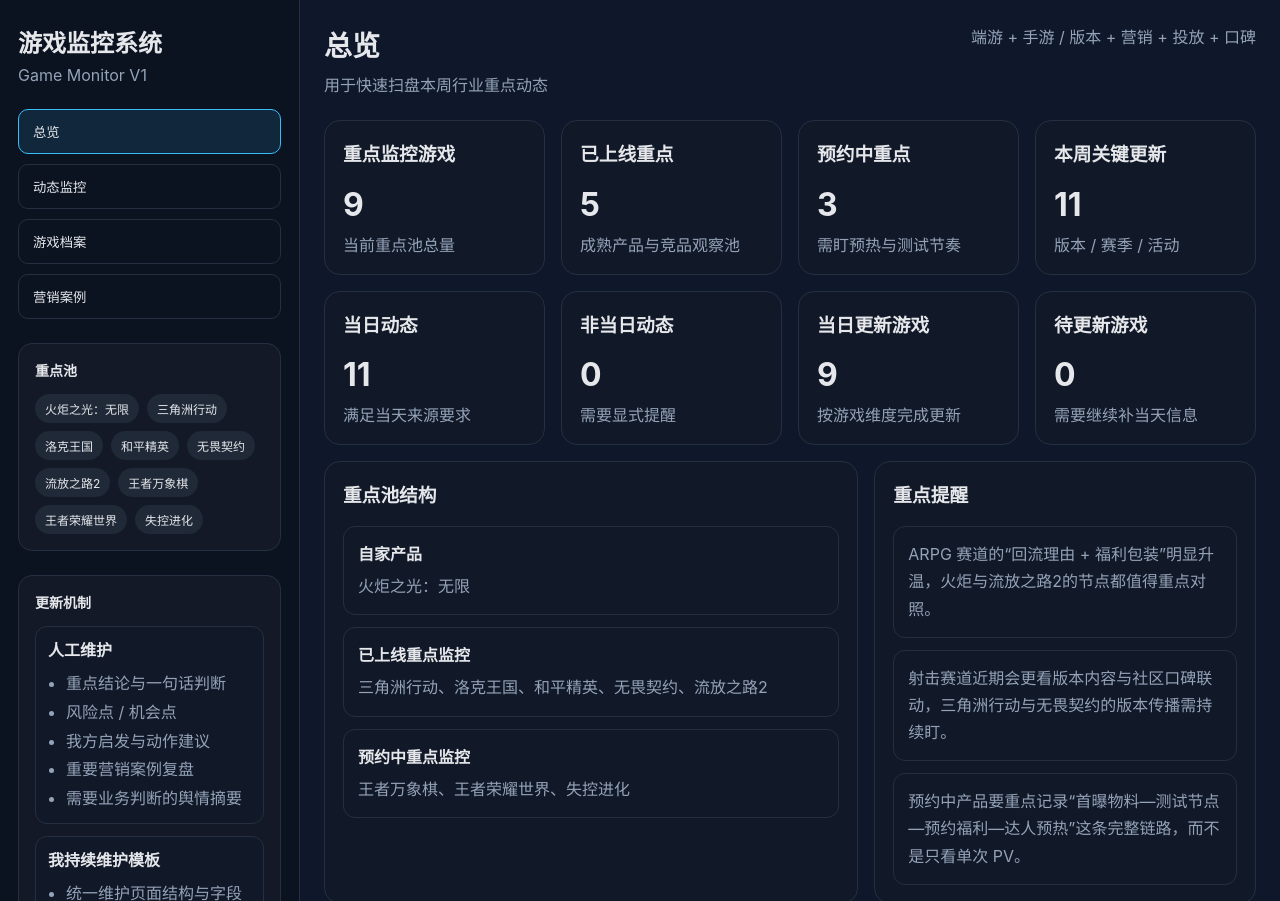
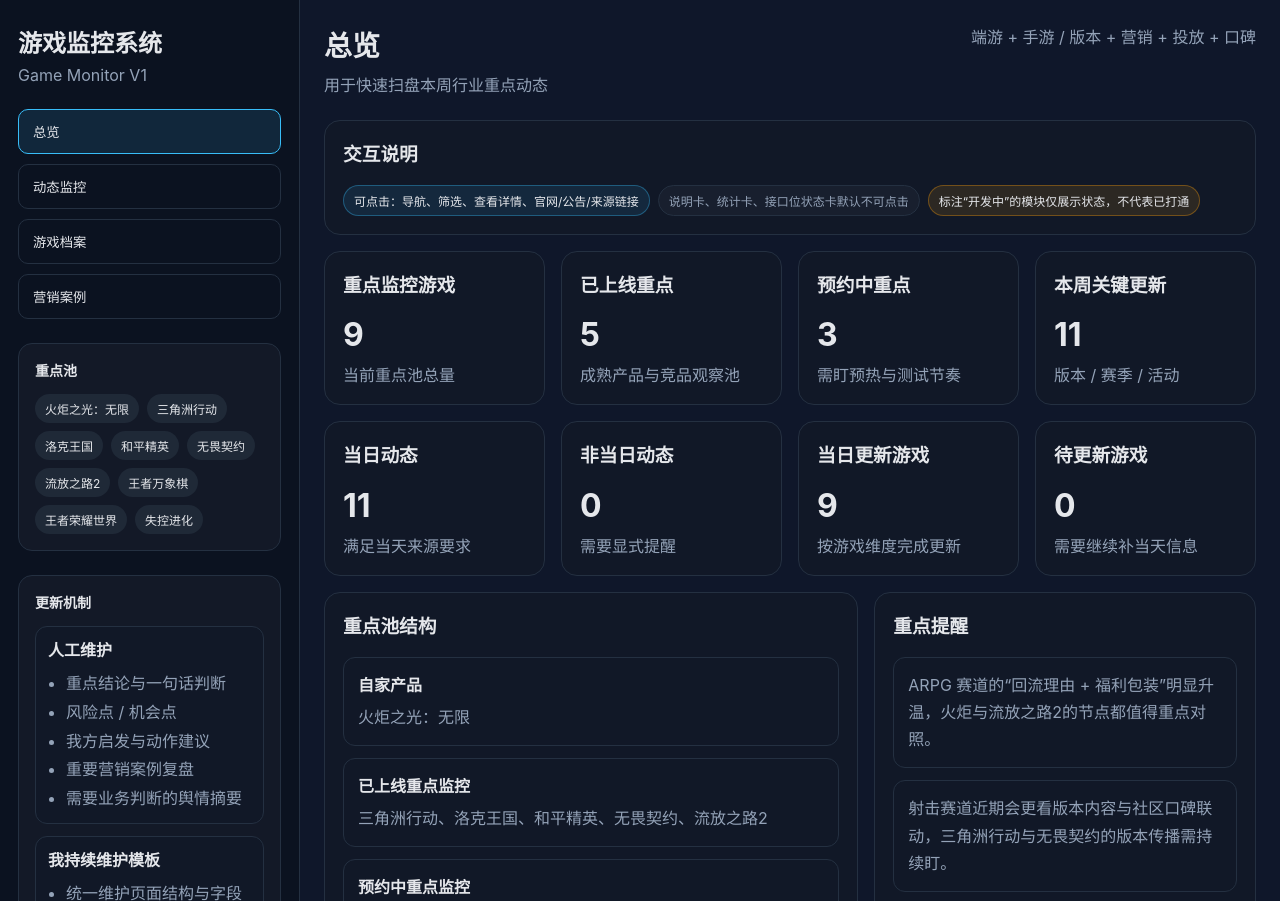
Before and after one commit to wangzhiqi01/game-monitor-dashboard, a website: page docs/index.html in a window 1280 px wide. Shown: the top 901 px of the page. Drawn offline with Linux system fonts and the light colour scheme.

Commit message:
Polish v1.6 interaction cues

```diff
--- a/dashboard/styles.css
+++ b/dashboard/styles.css
@@ -108,6 +108,32 @@ body {
   margin: 0;
 }
 
+.interaction-guide {
+  margin-bottom: 16px;
+}
+.guide-tags {
+  display: flex;
+  flex-wrap: wrap;
+  gap: 8px;
+}
+.guide-tag {
+  display: inline-block;
+  padding: 6px 10px;
+  border-radius: 999px;
+  font-size: 12px;
+  border: 1px solid rgba(56, 189, 248, 0.35);
+  background: rgba(56, 189, 248, 0.1);
+}
+.muted-tag {
+  border-color: var(--line);
+  background: rgba(255,255,255,0.03);
+  color: var(--muted);
+}
+.warn-tag {
+  border-color: rgba(245,158,11,.35);
+  background: rgba(245,158,11,.12);
+}
+
 .view { display: none; }
 .view.active { display: block; }
 
@@ -173,6 +199,7 @@ body {
 .badge.low { color: #bbf7d0; border-color: rgba(34,197,94,.4); background: rgba(34,197,94,.12); }
 .badge.fresh { color: #bbf7d0; border-color: rgba(34,197,94,.4); background: rgba(34,197,94,.12); }
 .badge.stale { color: #fecaca; border-color: rgba(239,68,68,.4); background: rgba(239,68,68,.12); }
+.badge.planned { color: #cbd5e1; border-color: rgba(148,163,184,.35); background: rgba(148,163,184,.1); }
 
 .list {
   display: grid;
@@ -194,6 +221,12 @@ body {
   margin: 0;
   color: var(--muted);
   line-height: 1.7;
+}
+.disabled-card {
+  opacity: 0.92;
+}
+.disabled-card:hover {
+  border-color: var(--line);
 }
 .clickable {
   cursor: pointer;
--- a/docs/app.js
+++ b/docs/app.js
@@ -36,6 +36,12 @@ function metricCard(title, value, note) {
 function freshnessBadge(value) {
   if (value === 'today') return '<span class="badge fresh">当日</span>';
   return '<span class="badge stale">非当日</span>';
+}
+
+function pipelineBadge(status) {
+  if (status === 'planned') return '<span class="badge planned">开发中</span>';
+  if (status === 'active') return '<span class="badge fresh">已接通</span>';
+  return '<span class="badge medium">待定</span>';
 }
 
 function sectionCard(title, body) {
@@ -193,7 +199,7 @@ function renderOverview() {
     <div class="grid-2">
       ${sectionCard('抓取接口位', `
         <div class="list">
-          ${data.fetchPipelines.map(item => `<div class="list-item"><h4>${item.name}</h4><p>状态：${item.status} / 目标：${item.target}</p><p>${item.nextStep}</p></div>`).join('')}
+          ${data.fetchPipelines.map(item => `<div class="list-item disabled-card"><h4>${item.name} ${pipelineBadge(item.status)}</h4><p>目标：${item.target}</p><p>${item.nextStep}</p></div>`).join('')}
         </div>
       `)}
       ${sectionCard('第四轮重点', `
@@ -210,7 +216,7 @@ function renderOverview() {
         <div class="list">
           ${data.games.map(game => {
             const source = getOfficialSource(game.id);
-            return `<div class="list-item"><h4>${game.name}</h4><p>${source.officialSite ? '官网已补' : '官网待补'} / ${source.announcementHub ? '公告入口已补' : '公告入口待补'}</p></div>`;
+            return `<div class="list-item disabled-card"><h4>${game.name}</h4><p>${source.officialSite ? '官网已补' : '官网待补'} / ${source.announcementHub ? '公告入口已补' : '公告入口待补'}</p></div>`;
           }).join('')}
         </div>
       `)}
--- a/docs/index.html
+++ b/docs/index.html
@@ -46,6 +46,15 @@
         <div class="topbar-note">端游 + 手游 / 版本 + 营销 + 投放 + 口碑</div>
       </header>
 
+      <section class="interaction-guide card">
+        <h3>交互说明</h3>
+        <div class="guide-tags">
+          <span class="guide-tag active">可点击：导航、筛选、查看详情、官网/公告/来源链接</span>
+          <span class="guide-tag muted-tag">说明卡、统计卡、接口位状态卡默认不可点击</span>
+          <span class="guide-tag warn-tag">标注“开发中”的模块仅展示状态，不代表已打通</span>
+        </div>
+      </section>
+
       <section id="view-overview" class="view active"></section>
       <section id="view-activity" class="view"></section>
       <section id="view-games" class="view"></section>
--- a/docs/styles.css
+++ b/docs/styles.css
@@ -108,6 +108,32 @@ body {
   margin: 0;
 }
 
+.interaction-guide {
+  margin-bottom: 16px;
+}
+.guide-tags {
+  display: flex;
+  flex-wrap: wrap;
+  gap: 8px;
+}
+.guide-tag {
+  display: inline-block;
+  padding: 6px 10px;
+  border-radius: 999px;
+  font-size: 12px;
+  border: 1px solid rgba(56, 189, 248, 0.35);
+  background: rgba(56, 189, 248, 0.1);
+}
+.muted-tag {
+  border-color: var(--line);
+  background: rgba(255,255,255,0.03);
+  color: var(--muted);
+}
+.warn-tag {
+  border-color: rgba(245,158,11,.35);
+  background: rgba(245,158,11,.12);
+}
+
 .view { display: none; }
 .view.active { display: block; }
 
@@ -173,6 +199,7 @@ body {
 .badge.low { color: #bbf7d0; border-color: rgba(34,197,94,.4); background: rgba(34,197,94,.12); }
 .badge.fresh { color: #bbf7d0; border-color: rgba(34,197,94,.4); background: rgba(34,197,94,.12); }
 .badge.stale { color: #fecaca; border-color: rgba(239,68,68,.4); background: rgba(239,68,68,.12); }
+.badge.planned { color: #cbd5e1; border-color: rgba(148,163,184,.35); background: rgba(148,163,184,.1); }
 
 .list {
   display: grid;
@@ -194,6 +221,12 @@ body {
   margin: 0;
   color: var(--muted);
   line-height: 1.7;
+}
+.disabled-card {
+  opacity: 0.92;
+}
+.disabled-card:hover {
+  border-color: var(--line);
 }
 .clickable {
   cursor: pointer;
```
Also changed, not shown: dashboard/app.js (+8 -2 lines), dashboard/index.html (+9 -0 lines).
